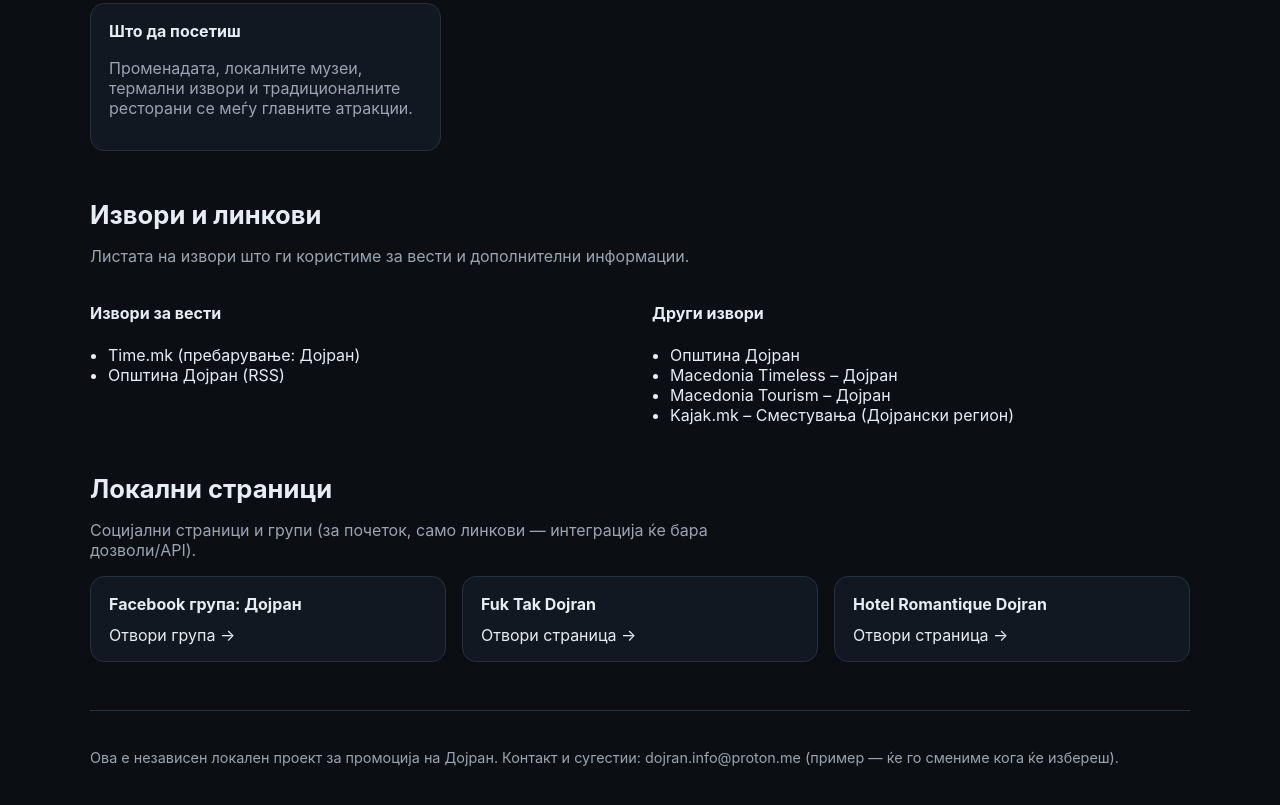
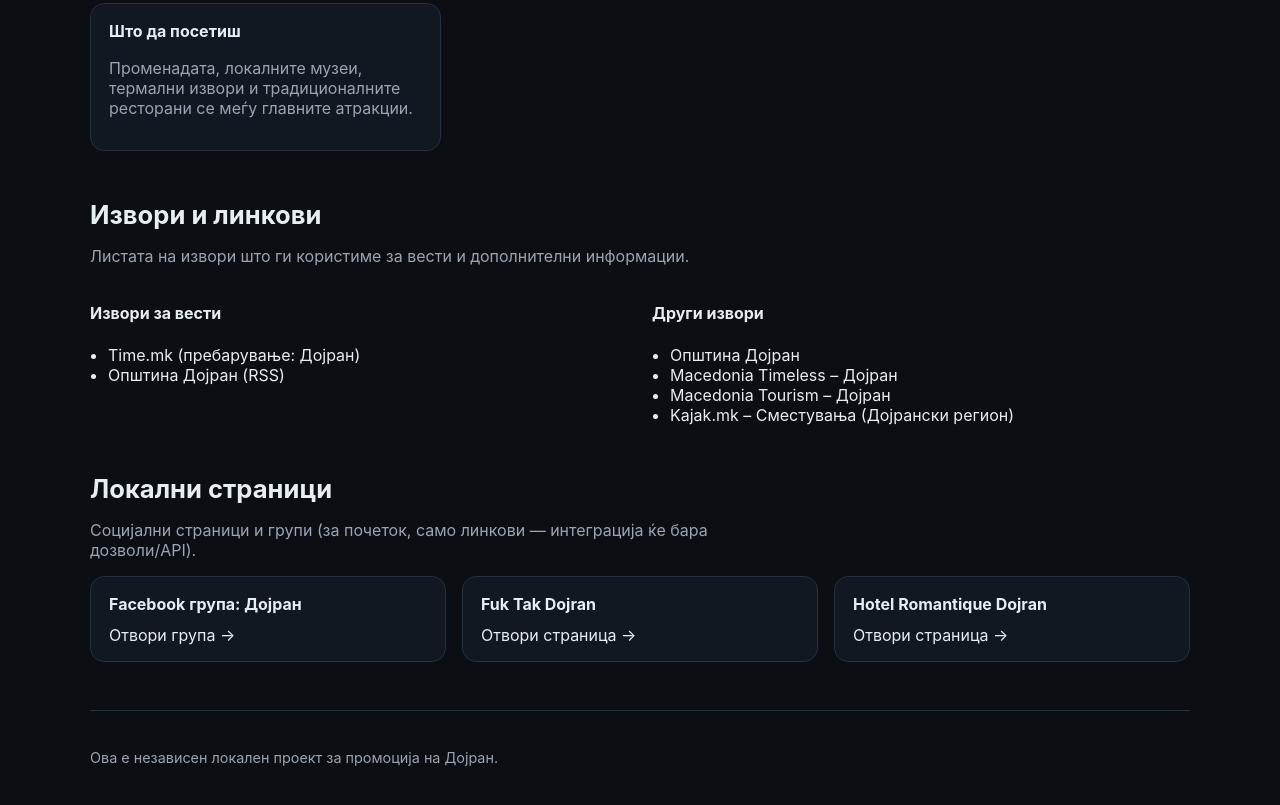
Before and after one commit to kostadinkadiev/dojran-hub, a website: page site/index.html in a window 1280 px wide. Shown: the part 1205-2010 px from the top of the page. Drawn offline with Linux system fonts and the light colour scheme; no server answers.

Commit message:
Remove contact placeholder

```diff
--- a/site/index.html
+++ b/site/index.html
@@ -101,7 +101,7 @@
     </section>
 
     <footer class="footer">
-      <p>Ова е независен локален проект за промоција на Дојран. Контакт и сугестии: <a href="mailto:dojran.info@proton.me">dojran.info@proton.me</a> (пример — ќе го смениме кога ќе избереш).</p>
+      <p>Ова е независен локален проект за промоција на Дојран.</p>
     </footer>
   </main>
 
```
